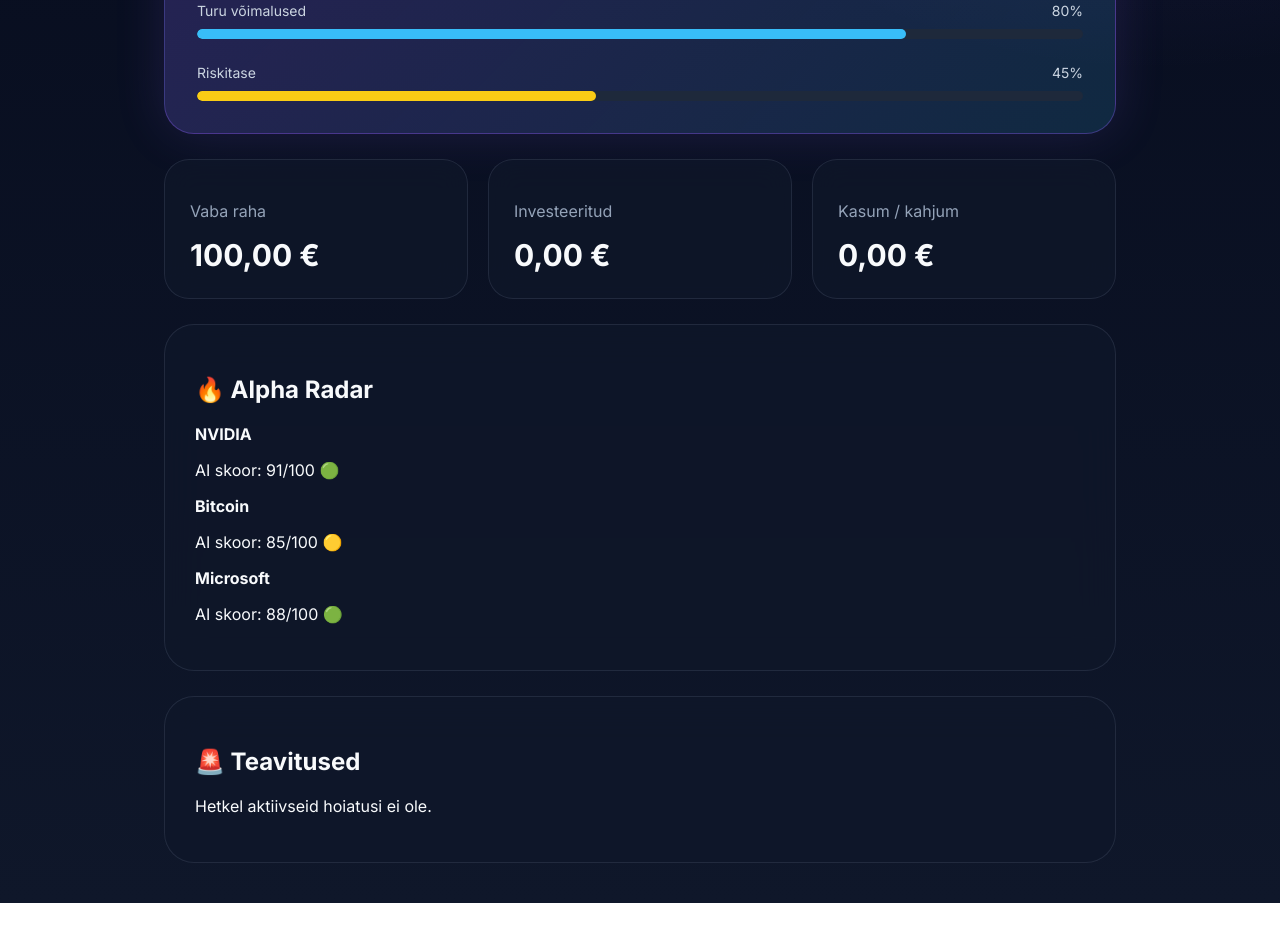
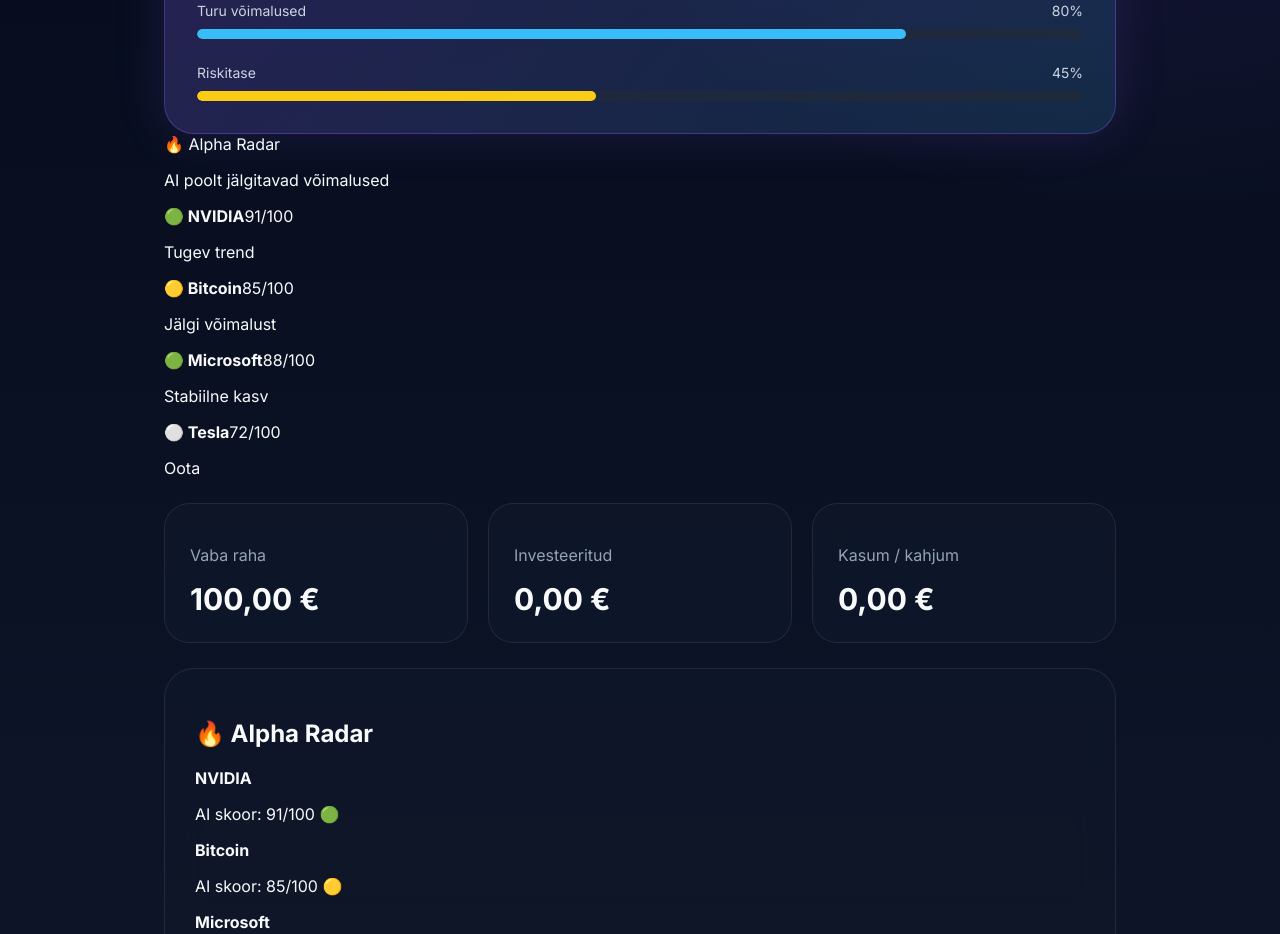
Before and after one commit to rops98/project-alpha, a Next.js app: page / in a window 1280 px wide. Shown: the part 960-1894 px from the top of the page. Before the commit the page ends 1863 px from the top, so only its background shows below. Built offline with nearby package versions, Linux system fonts and the light colour scheme.

Commit message:
Add Alpha Radar to dashboard

```diff
--- a/app/page.js
+++ b/app/page.js
@@ -1,7 +1,7 @@
 import Header from "../components/Header";
 import AIInsight from "../components/AIInsight";
 import AlphaScore from "../components/AlphaScore";
-
+import AlphaRadar from "../components/AlphaRadar";
 
 export default function Home() {
 
@@ -39,7 +39,7 @@
 
 
       <AlphaScore />
-
+<AlphaRadar />
 
 
       <section className="stats">
```
